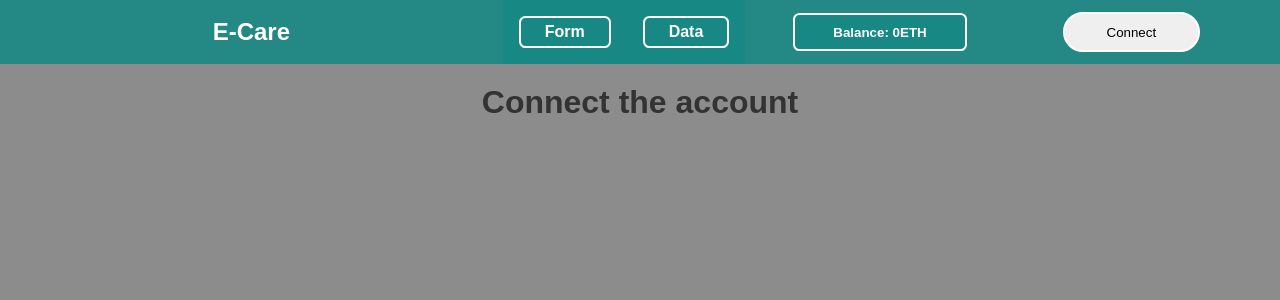
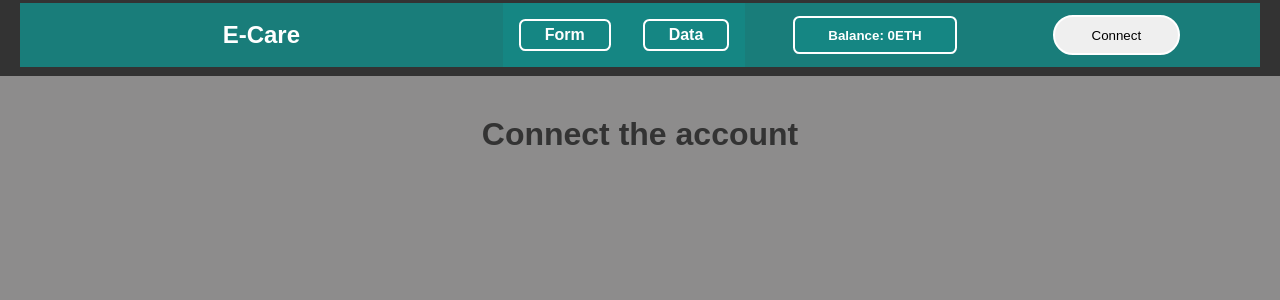
Before and after one commit to ENZOMOTIVE/E-Care, a React (Create React App) app: page / in a window 1280 px wide. Shown: the top 300 px of the page. Built offline with nearby package versions, Linux system fonts and the light colour scheme.

Commit message:
styling-commit

```diff
--- a/src/components/Form/Form.js
+++ b/src/components/Form/Form.js
@@ -3,6 +3,14 @@ import "./form.css";
 import { submitRecord } from "../../store/interactions";
 import { useDispatch, useSelector } from "react-redux";
 import PinataUpload from "./IPFS"; // Import the PinataUpload component
+
+const Navbar = () => {
+  return (
+    <div className="navbar">
+
+    </div>
+  );
+};
 
 const Form = () => {
   const provider = useSelector((state) => state.provider.connection);
@@ -41,9 +49,12 @@ const Form = () => {
   };
 
   return (
-    <div className="login-container">
-      <h1></h1>
+    <div>
+      <Navbar />
+      <div className="main-content">
         {account ? (
+          <div className="container">
+            <div className="form-container">
               <form onSubmit={submitHandler}>
                 <h1>Patient Details</h1>
 
@@ -134,15 +145,18 @@ const Form = () => {
                   placeholder="Enter Treatment"
                 />
 
-          {/* Pinata Upload Component */}
-          <PinataUpload />
-
                 {/* Submit Button */}
                 <input type="submit" value="Submit" />
               </form>
+            </div>
+            <div className="upload-container">
+              <PinataUpload />
+            </div>
+          </div>
         ) : (
           <h1>Connect the account</h1>
         )}
+      </div>
     </div>
   );
 };
--- a/src/components/Form/form.css
+++ b/src/components/Form/form.css
@@ -1,15 +1,50 @@
 body {
     background-color: #8d8c8c;
     font-family: Arial, sans-serif;
+    margin: 0;
+    display: flex;
+    flex-direction: column;
+    height: 100vh;
 }
 
-form {
-    width: 500px;
-    margin: 0 auto;
+.navbar {
+    background-color: #333;
+
+    padding: 3px 20px;
+
+
+}
+
+.main-content {
+    flex: 1;
+    display: flex;
+    justify-content: center;
+    align-items: center;
+    padding: 20px;
+}
+
+.container {
+    display: flex;
+    width: 100%;
+    max-width: 1200px;
     background-color: #fff;
     padding: 30px;
     box-shadow: 0px 0px 10px rgba(0, 0, 0, 0.2);
     border-radius: 5px;
+    flex-grow: 1;  /* Ensures the container takes up more vertical space */
+}
+
+.form-container {
+    flex: 1;
+    padding: 20px;
+}
+
+.upload-container {
+    width: 300px;
+    padding: 20px;
+    background-color: #f9f9f9;
+    border-left: 2px solid #333;
+    margin-left: 20px;
 }
 
 h1 {
@@ -67,5 +102,8 @@ input[type="tel"]:invalid {
 input[type="tel"]:valid {
     border-color: #4CAF50;
 }
-select option { color: white;
-background: #333;}
+
+select option {
+    color: white;
+    background: #333;
+}
```
Lines whose indentation alone changed are shown as unchanged.
